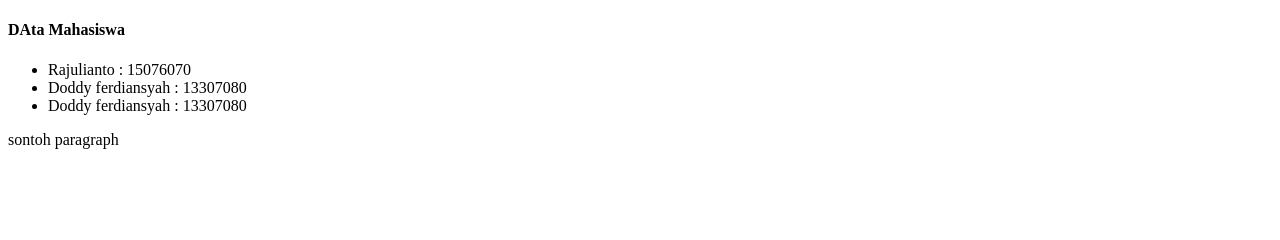
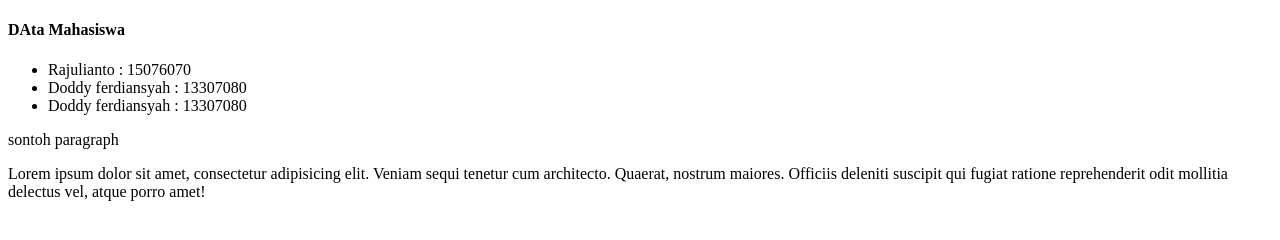
Before and after one commit to Rajulianto/repo-test2, a plain HTML site: page index.html in a window 1280 px wide. Drawn offline with Linux system fonts and the light colour scheme.

Commit message:
menambahkan paragraf lorem

```diff
--- a/index.html
+++ b/index.html
@@ -15,6 +15,7 @@
 
 	</ul>
 	<p>sontoh paragraph</p>
+	<p>Lorem ipsum dolor sit amet, consectetur adipisicing elit. Veniam sequi tenetur cum architecto. Quaerat, nostrum maiores. Officiis deleniti suscipit qui fugiat ratione reprehenderit odit mollitia delectus vel, atque porro amet!</p>
 
 
 </body>
```
